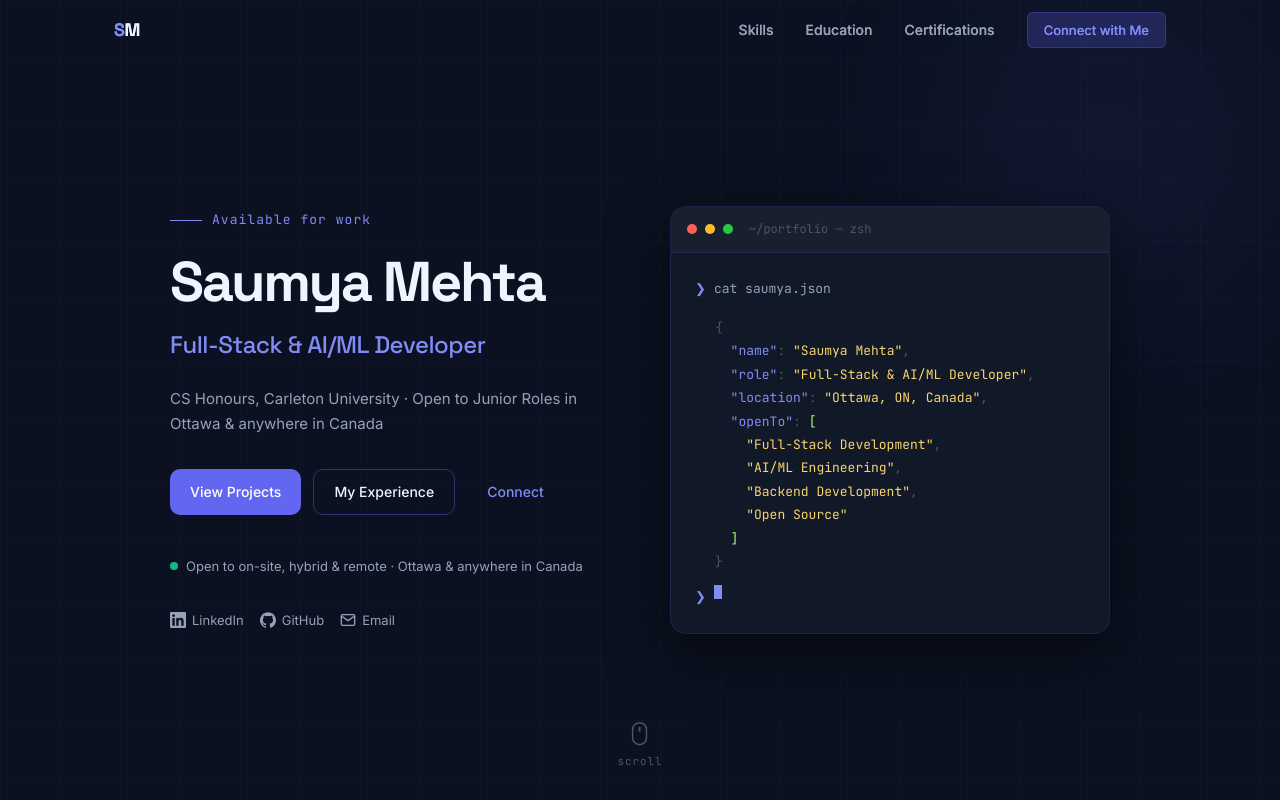
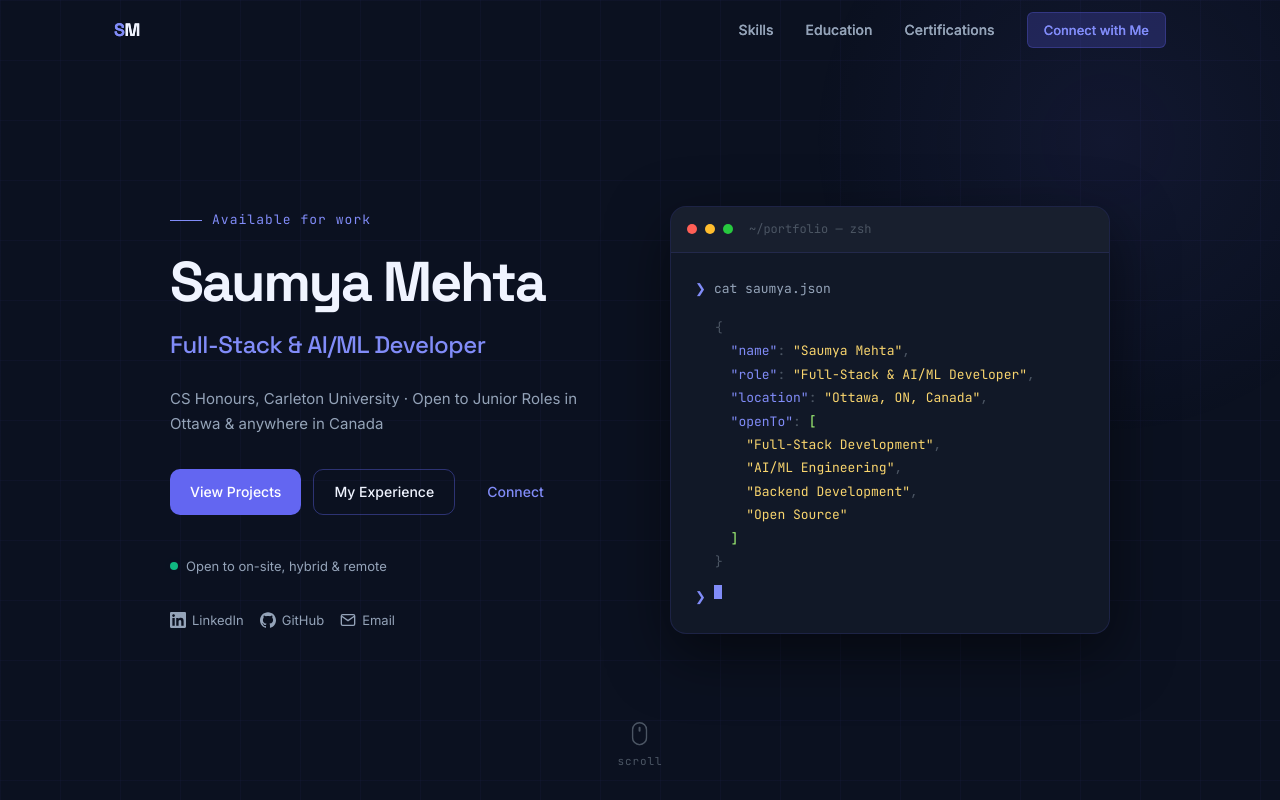
Before and after one commit to Saumy-m/SaumyaMehta, a Next.js app: page /SaumyaMehta/ in a window 1280 px wide. Shown: the top 800 px of the page. Built offline with nearby package versions, Linux system fonts and the light colour scheme.

Commit message:
Updated Profile Section pt.2

```diff
--- a/components/Hero.jsx
+++ b/components/Hero.jsx
@@ -42,7 +42,7 @@ export default function Hero({ profile }) {
             <div className="hero-available">
               <div className="hero-available-dot" />
               <span>
-                Open to on-site, hybrid &amp; remote · Ottawa &amp; anywhere in Canada
+                Open to on-site, hybrid &amp; remote
               </span>
             </div>
 
```
